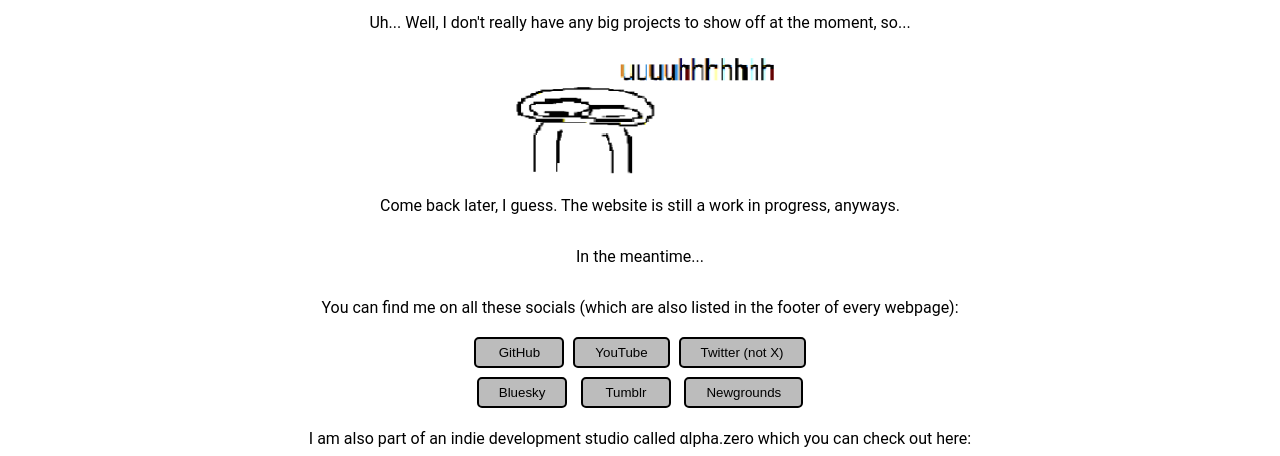
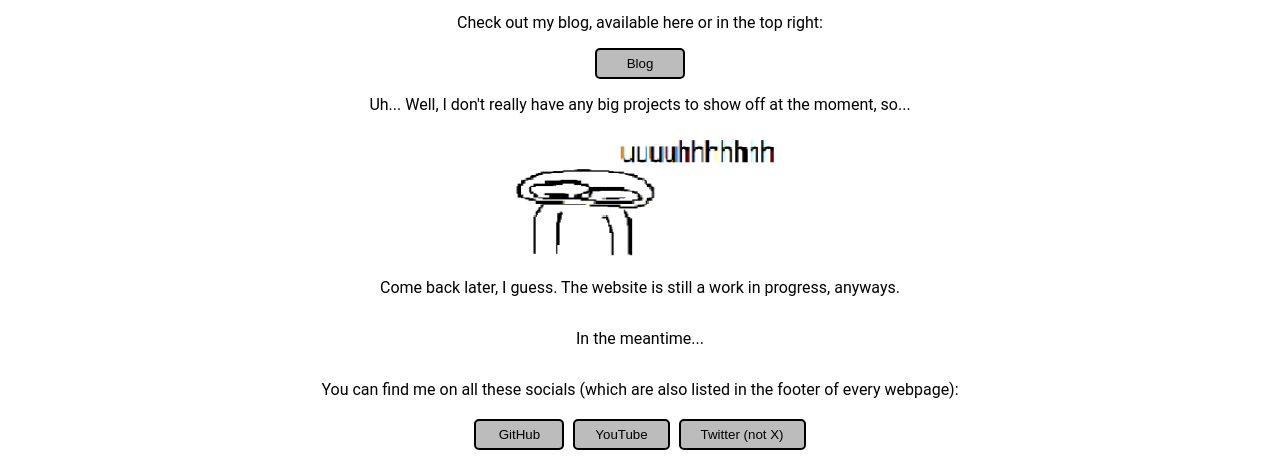
Before and after one commit to ClickertyGaming/clickertygaming.github.io, an Astro site: page / in a window 1280 px wide. Shown: the part 251-707 px from the top of the page. Built offline with nearby package versions, Linux system fonts and the light colour scheme; Astro itself is replaced by a stand-in of ours.

Commit message:
update index.astro

```diff
--- a/src/pages/index.astro
+++ b/src/pages/index.astro
@@ -6,6 +6,8 @@ import BaseLayout from "../layouts/BaseLayout.astro";
         <h1>Hi! I'm Clickerty, and I make things online.</h1>
         <img src="/introductory.png" width="140" height="140" title="A drawing of Clickerty (me) with an arrow pointing to me with the text \'that' me\' made in MS Paint. The drawing is horribly jumbled up." alt="A drawing of Clickerty (me) with an arrow pointing to me with the text \'that' me\' made in MS Paint. The drawing is horribly jumbled up.">
     </div>
+    <p>Check out my blog, available here or in the top right:</p>
+    <a href="https://clickertygaming.github.io/blog"><button class="button" style="min-width: 90px;">Blog</button></a>
     <p>Uh... Well, I don't really have any big projects to show off at the moment, so...</p>
     <img src="/uuhhh.png" height="132" width="340">
     <p>Come back later, I guess. The website is still a work in progress, anyways.</p>
```
